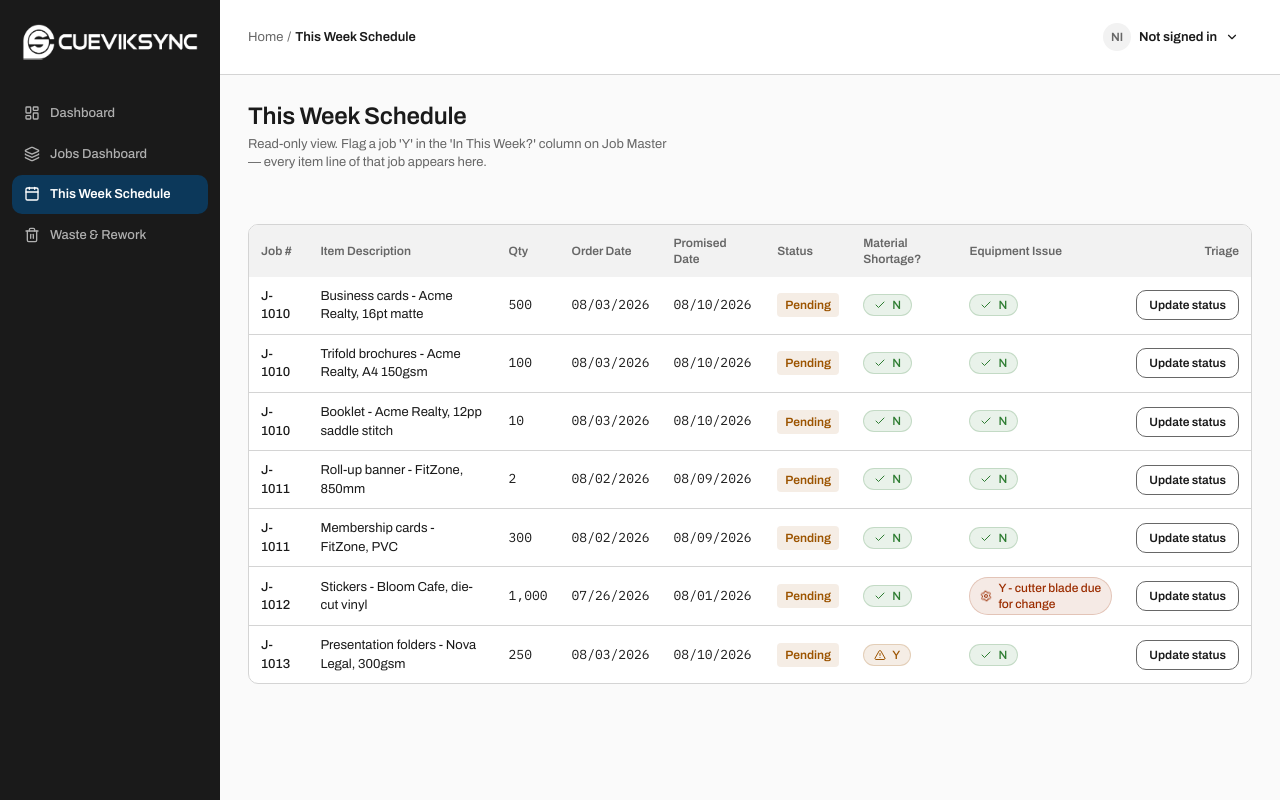
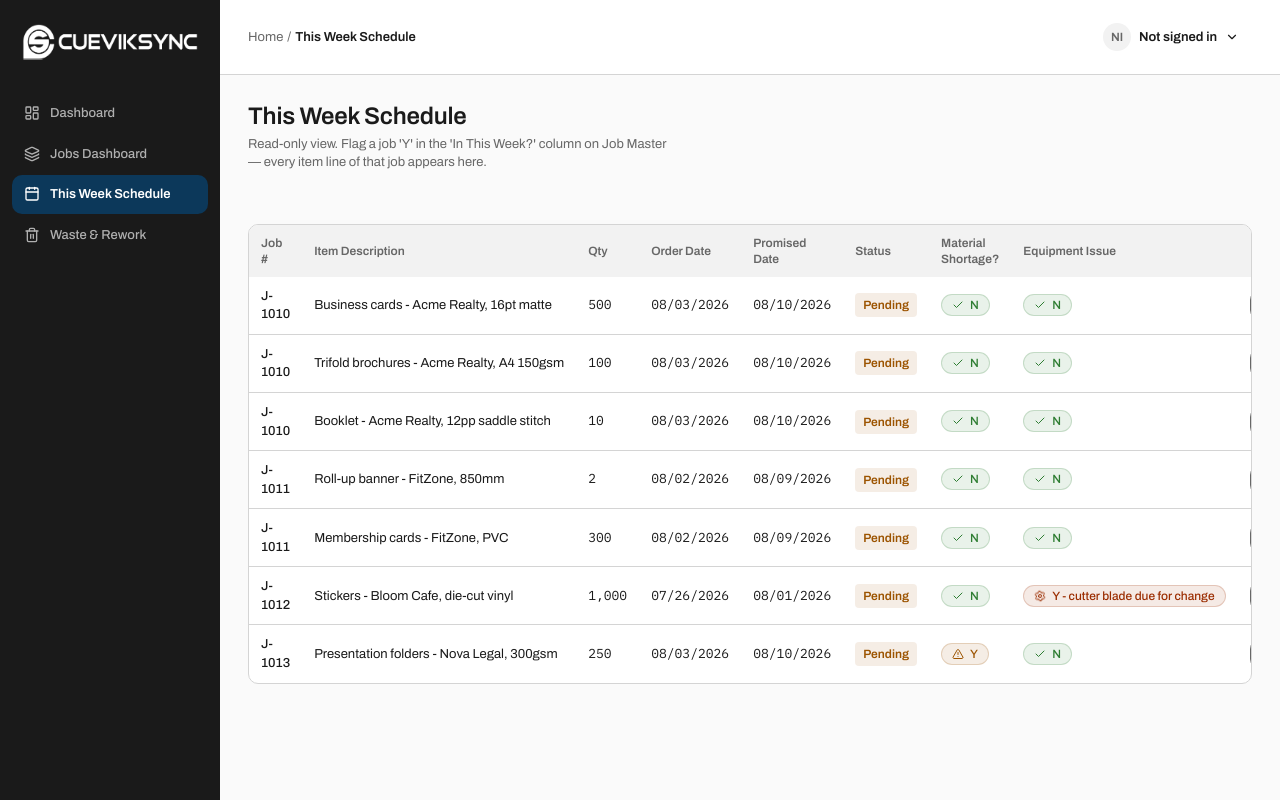
Before and after one commit to Cueserve/cs-cueviksync, a Next.js app: page /schedule in a window 1280 px wide. Built offline with nearby package versions, Linux system fonts and the light colour scheme.

Commit message:
ui: fix table row stretching from long text fields
Truncated descriptive fields like Item Description, issues, and notes
across all tables to enforce maximum widths. Added native hover tooltips
(`title`) so users can still read the full text on hover.

```diff
--- a/src/app/(app)/jobs/page.tsx
+++ b/src/app/(app)/jobs/page.tsx
@@ -415,7 +415,14 @@ export default function JobMasterPage() {
                           {job.jobNo}
                         </TableCell>
                         <TableCell numeric>{job.lineNo}</TableCell>
-                        <TableCell>{job.itemDescription}</TableCell>
+                        <TableCell>
+                          <div
+                            className="max-w-[250px] truncate"
+                            title={job.itemDescription}
+                          >
+                            {job.itemDescription}
+                          </div>
+                        </TableCell>
                         <TableCell numeric>
                           {job.quantity.toLocaleString()}
                         </TableCell>
@@ -508,13 +515,32 @@ export default function JobMasterPage() {
                             : "-"}
                         </TableCell>
                         <TableCell className="text-xs font-medium text-warning">
-                          {formatYesNo(job.materialShortage)}
+                          <div
+                            className="max-w-[150px] truncate"
+                            title={job.materialShortage || undefined}
+                          >
+                            {formatYesNo(job.materialShortage)}
+                          </div>
                         </TableCell>
                         <TableCell className="text-xs font-medium text-destructive">
-                          {formatYesNo(job.equipmentIssue)}
+                          <div
+                            className="max-w-[150px] truncate"
+                            title={job.equipmentIssue || undefined}
+                          >
+                            {formatYesNo(job.equipmentIssue)}
+                          </div>
                         </TableCell>
                         <TableCell className="text-xs text-destructive font-medium">
-                          {isParent ? job.overdueReason || "-" : "-"}
+                          <div
+                            className="max-w-[200px] truncate"
+                            title={
+                              isParent
+                                ? job.overdueReason || undefined
+                                : undefined
+                            }
+                          >
+                            {isParent ? job.overdueReason || "-" : "-"}
+                          </div>
                         </TableCell>
                         <TableCell numeric className="font-medium">
                           {isParent
@@ -545,7 +571,14 @@ export default function JobMasterPage() {
                         <TableCell className="font-medium">
                           {job.jobNo}
                         </TableCell>
-                        <TableCell>{job.itemDescription}</TableCell>
+                        <TableCell>
+                          <div
+                            className="max-w-[250px] truncate"
+                            title={job.itemDescription}
+                          >
+                            {job.itemDescription}
+                          </div>
+                        </TableCell>
                         <TableCell numeric>
                           {job.orderDate
                             ? formatDateUS(job.orderDate)
@@ -570,7 +603,12 @@ export default function JobMasterPage() {
                           {daysOverdueVal || "-"}
                         </TableCell>
                         <TableCell className="text-xs text-destructive font-medium">
-                          {job.overdueReason || "-"}
+                          <div
+                            className="max-w-[200px] truncate"
+                            title={job.overdueReason || undefined}
+                          >
+                            {job.overdueReason || "-"}
+                          </div>
                         </TableCell>
                       </>
                     )}
@@ -580,7 +618,14 @@ export default function JobMasterPage() {
                         <TableCell className="font-medium">
                           {job.jobNo}
                         </TableCell>
-                        <TableCell>{job.itemDescription}</TableCell>
+                        <TableCell>
+                          <div
+                            className="max-w-[250px] truncate"
+                            title={job.itemDescription}
+                          >
+                            {job.itemDescription}
+                          </div>
+                        </TableCell>
                         <TableCell numeric>{weekEndingStr}</TableCell>
                         <TableCell numeric>
                           {job.orderDate
--- a/src/app/(app)/schedule/page.tsx
+++ b/src/app/(app)/schedule/page.tsx
@@ -79,7 +79,14 @@ export default function ThisWeekSchedulePage() {
                 return (
                   <TableRow key={job.id}>
                     <TableCell className="font-medium">{job.jobNo}</TableCell>
-                    <TableCell>{job.itemDescription}</TableCell>
+                    <TableCell>
+                      <div
+                        className="max-w-[250px] truncate"
+                        title={job.itemDescription}
+                      >
+                        {job.itemDescription}
+                      </div>
+                    </TableCell>
                     <TableCell numeric>
                       {job.quantity.toLocaleString()}
                     </TableCell>
--- a/src/app/(app)/waste/page.tsx
+++ b/src/app/(app)/waste/page.tsx
@@ -187,7 +187,14 @@ export default function WasteReworkPage() {
                 return (
                   <TableRow key={job.id}>
                     <TableCell className="font-medium">{job.jobNo}</TableCell>
-                    <TableCell>{job.itemDescription}</TableCell>
+                    <TableCell>
+                      <div
+                        className="max-w-[250px] truncate"
+                        title={job.itemDescription}
+                      >
+                        {job.itemDescription}
+                      </div>
+                    </TableCell>
                     <TableCell className="font-mono text-muted-foreground">
                       {job.completedDate
                         ? formatDateUS(getWeekEndingMonday(job.completedDate))
@@ -251,7 +258,10 @@ export default function WasteReworkPage() {
                           className="max-w-md bg-card border-input focus-visible:ring-ring h-8"
                         />
                       ) : (
-                        <span className="text-muted-foreground text-xs">
+                        <span
+                          className="text-muted-foreground text-xs block max-w-[200px] truncate"
+                          title={job.notes || undefined}
+                        >
                           {job.notes || "-"}
                         </span>
                       )}
--- a/src/components/ui/issue-badge.tsx
+++ b/src/components/ui/issue-badge.tsx
@@ -17,9 +17,12 @@ export function IssueBadge({ type, text }: IssueBadgeProps) {
 
   if (type === "material") {
     return text && text.toLowerCase() !== "no" ? (
-      <span className="inline-flex items-center gap-1.5 rounded-full px-2.5 py-0.5 text-xs font-medium bg-warning/10 text-warning border border-warning/20">
+      <span
+        className="inline-flex items-center gap-1.5 rounded-full px-2.5 py-0.5 text-xs font-medium bg-warning/10 text-warning border border-warning/20"
+        title={text}
+      >
         <AlertTriangle className="size-3 shrink-0" />
-        {formattedText}
+        <span className="max-w-[200px] truncate">{formattedText}</span>
       </span>
     ) : (
       <span className="inline-flex items-center gap-1.5 rounded-full px-2.5 py-0.5 text-xs font-medium bg-success/10 text-success border border-success/20">
@@ -31,9 +34,12 @@ export function IssueBadge({ type, text }: IssueBadgeProps) {
   // Equipment type
   const isBroken = text && text.toLowerCase() !== "no";
   return isBroken ? (
-    <span className="inline-flex items-center gap-1.5 rounded-full px-2.5 py-0.5 text-xs font-medium bg-destructive/10 text-destructive border border-destructive/20">
+    <span
+      className="inline-flex items-center gap-1.5 rounded-full px-2.5 py-0.5 text-xs font-medium bg-destructive/10 text-destructive border border-destructive/20"
+      title={text}
+    >
       <Settings className="size-3 shrink-0 animate-spin" />
-      {formattedText}
+      <span className="max-w-[200px] truncate">{formattedText}</span>
     </span>
   ) : (
     <span className="inline-flex items-center gap-1.5 rounded-full px-2.5 py-0.5 text-xs font-medium bg-success/10 text-success border border-success/20">
```
